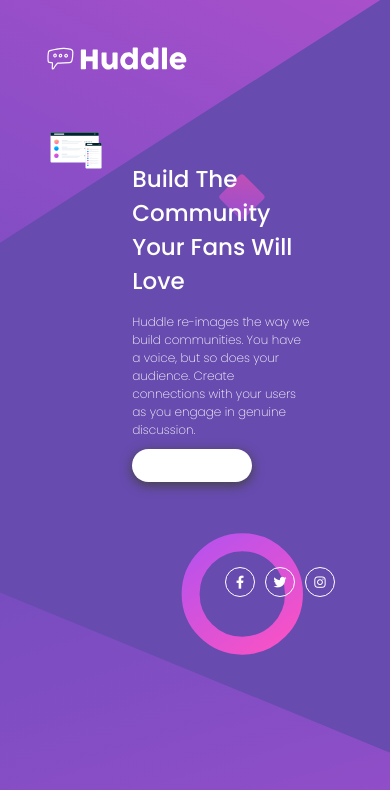
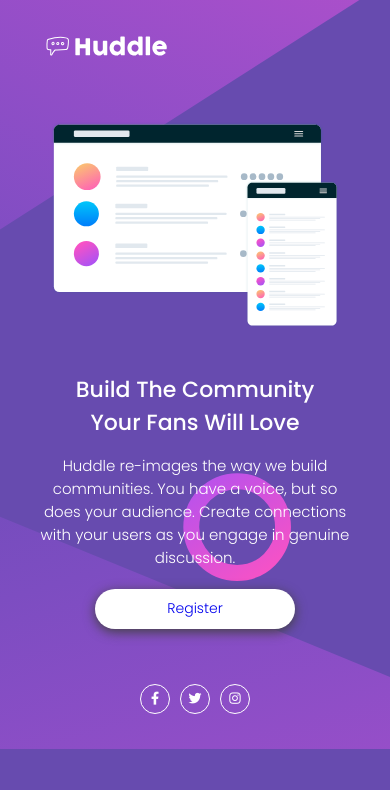
Before and after one commit to kamillaschulz/projeto-huddle-base, a plain HTML site: page index.html in a window 390 px wide. Drawn offline with Linux system fonts and the light colour scheme.

Commit message:
Primeiro commit

```diff
--- a/index.html
+++ b/index.html
@@ -7,6 +7,7 @@
     <link rel="icon" type="image/png" sizes="32x32" href="./images/favicon-32x32.png">
 
     <link rel="stylesheet" href="./src/css/reset.css">
+    <link rel="stylesheet" href="./src/css/variables.css">
     <link rel="stylesheet" href="./src/css/estilos.css">
     <link rel="stylesheet" href="./src/css/responsivo.css">
 
--- a/src/css/estilos.css
+++ b/src/css/estilos.css
@@ -4,9 +4,9 @@ html {
 
 body {
     height: 100vh;
-    background: url('../images/bg-desktop.svg') center center no-repeat;
+    background: url('../images/bg-desktop.svg') no-repeat center center;
     background-size: cover;
-    background-color: hsl(257, 40%, 49%);
+    background-color: var(--hard);
     font-family: "Poppins", sans-serif;
     font-weight: 300;
 }
@@ -21,45 +21,47 @@ body {
     width: 150px;
 }
 
+
 .container {
     display: flex;
     justify-content: flex-start;
     align-items: flex-start;
-    max-width: auto;
+    width: 100%;
     padding: 50px;
 
 }
 
-.item-left{
-    width: 80%;
+.item-left img{
+    width: 80vh;
 }
 
 .about .item-right {
     padding: 30px;
-    color: white;
+    color: var(--light);
     display: flex;
     flex-direction: column;
-    justify-content: flex-start;
+    justify-content: space-around;
+    align-items: flex-start;
+    height: auto;
 }
 
 .about .item-right h2 {
-    font-weight: 500;
-    font-size: 2.3rem;
+    font-weight: 600;
+    font-size: 2.5rem;
 }
 
 
 .about .item-right p {
     padding: 15px 0 10px 0;
-    font-weight: 200;
-    font-size: 1.2rem;
+    font-size: 1.4rem;
 }
 
 .btn-register {
-    background-color: #fff;
-    color: hsl(257, 40%, 49%);
-    font-size: 1.1rem;
-    width: 120px;
-    height: 33px;
+    background-color: var(--light);
+    color: var(--hard);
+    font-size: 1.4rem;
+    width: 140px;
+    height: 45px;
     display: flex;
     justify-content: center;
     align-items: center;
@@ -69,7 +71,7 @@ body {
 }
 
 .btn-register:hover {
-    background-color: hsl(300, 69%, 71%);;
+    background-color: var(--soft);
 }
 
 .footer {
@@ -92,14 +94,15 @@ body {
     justify-content: center;
     align-items: center;
     font-size: 1.3rem;
-    border: 1px solid white;
+    border: 1px solid var(--light);
     border-radius: 50%;
     width: 30px;
     height: 30px;
+    color: var(--light);
 
 }
 
 .footer .social i:hover{
-    color: hsl(300, 69%, 71%);
-    border-color: hsl(300, 69%, 71%);
+    color: var(--soft);
+    border-color: var(--soft);
 }
--- a/src/css/reset.css
+++ b/src/css/reset.css
@@ -6,13 +6,8 @@
 
 a {
   text-decoration: none;
-  color: white;
 }
 
 ul {
   list-style: none;
 }
-
-img {
-  max-width: 100%;
-}
--- a/src/css/responsivo.css
+++ b/src/css/responsivo.css
@@ -0,0 +1,82 @@
+
+
+
+
+
+
+@media(max-width:769px) {
+    .item-left img {
+        width: 320px;
+    }
+}
+
+@media(max-width:426px) {
+    body {
+        height: 100%;
+    }
+
+    .container {
+        display: flex;
+        flex-direction: column;
+        justify-content: center;
+        align-items: center;
+        padding: 25px 35px 0 35px;
+    }
+
+
+    .header {
+        display: flex;
+        justify-content: flex-start;
+        align-items: flex-start;
+        padding: 30px 0 30px 40px;
+    }
+
+    .header img{
+        width: 130px;
+    }
+
+    .item-left {
+        display: flex;
+        justify-content: center;
+        align-items: center;
+
+    }
+
+    .item-left img{
+        width: 90%;
+    }
+
+    .about .item-right {
+        display: flex;
+        flex-direction: column;
+        justify-content: space-around;
+        align-items: center;
+        padding: 45px 0 0 0;
+        text-align: center;
+        height: auto;
+
+    }
+
+    .about .item-right h2 {
+        width: 280px;
+        font-weight: 500;
+        font-size: 2.2rem;
+    }
+
+    .about .item-right p {
+        font-size: 1.5rem;
+    }
+
+    .btn-register {
+        width: 200px;
+        height: 40px;
+        margin-top: 10px;
+    }
+
+    .footer .social {
+        margin-top: 50px;
+        display: flex;
+        justify-content: center;
+        padding: 0;
+    }
+}
--- /dev/null
+++ b/src/css/variables.css
@@ -0,0 +1,5 @@
+:root{
+    --soft:rgb(232, 130, 232);
+    --hard:rgb(103, 75, 175);
+    --light: #fff;
+}
```
